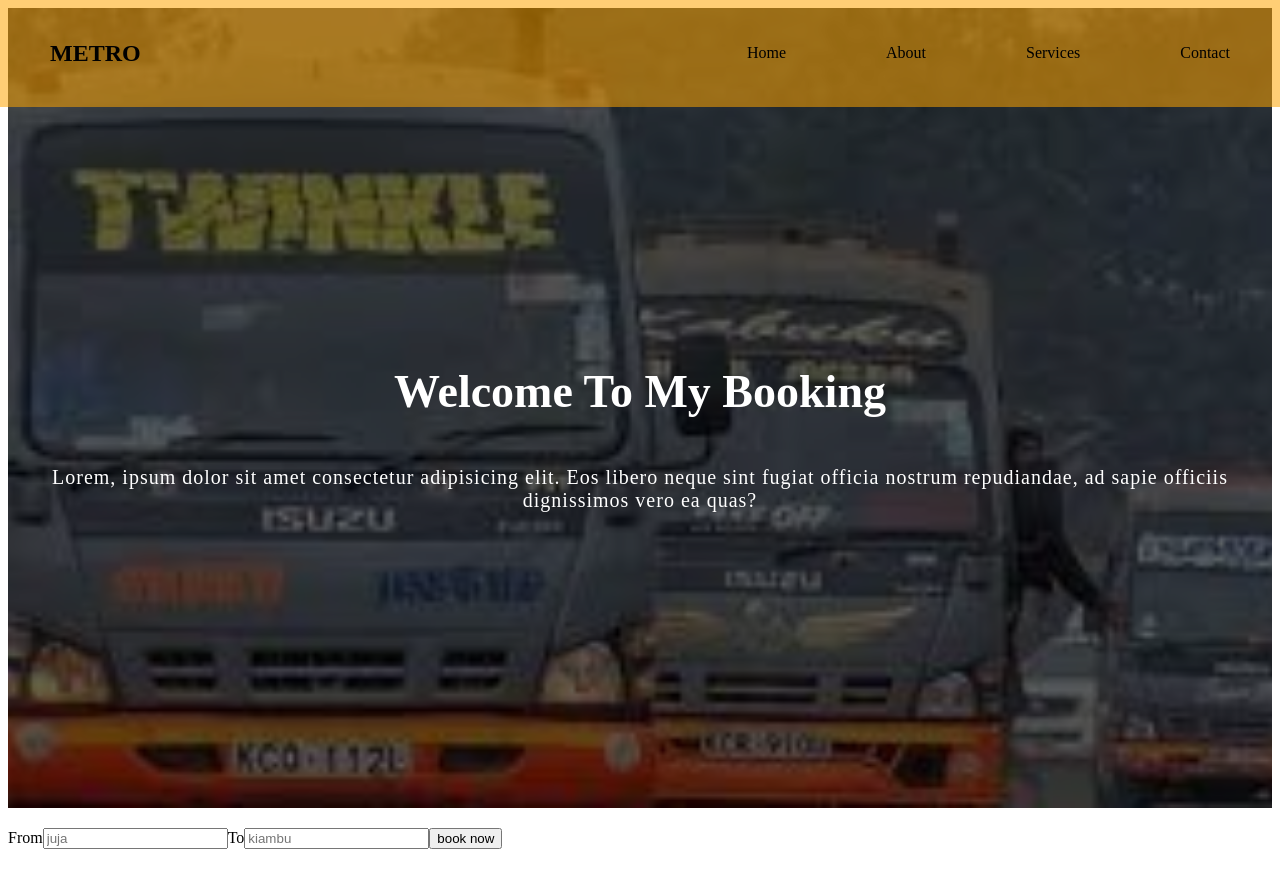
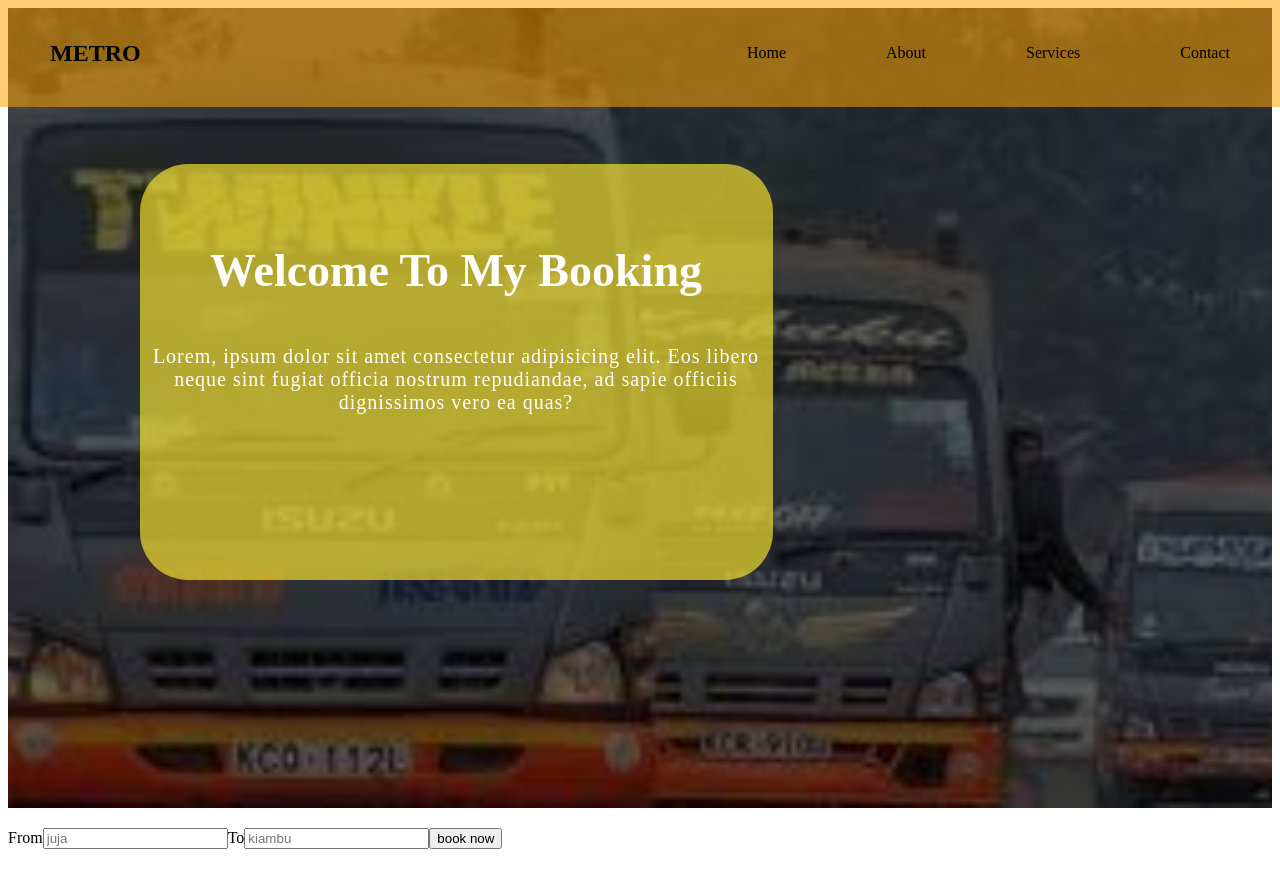
Before and after one commit to ivymmurithi/bus_reservation, an Angular app: page / in a window 1280 px wide. Shown: the top 888 px of the page. Built offline with nearby package versions, Linux system fonts and the light colour scheme.

Commit message:
added the container site div

```diff
--- a/src/app/landing-section/landing-section.component.css
+++ b/src/app/landing-section/landing-section.component.css
@@ -38,3 +38,18 @@
     letter-spacing: 1px;
     margin-top: 3pc;
 }
+
+
+
+.container-site {
+    position: absolute;
+    width: 633px;
+    height: 416px;
+    top: 156px;
+    max-width: 1200px;
+    margin-right: 23pc;
+    background-color: #f9e531ab;
+    /* height: 50%; */
+    /* width: 40%; */
+    border-radius: 3pc;
+}
```
